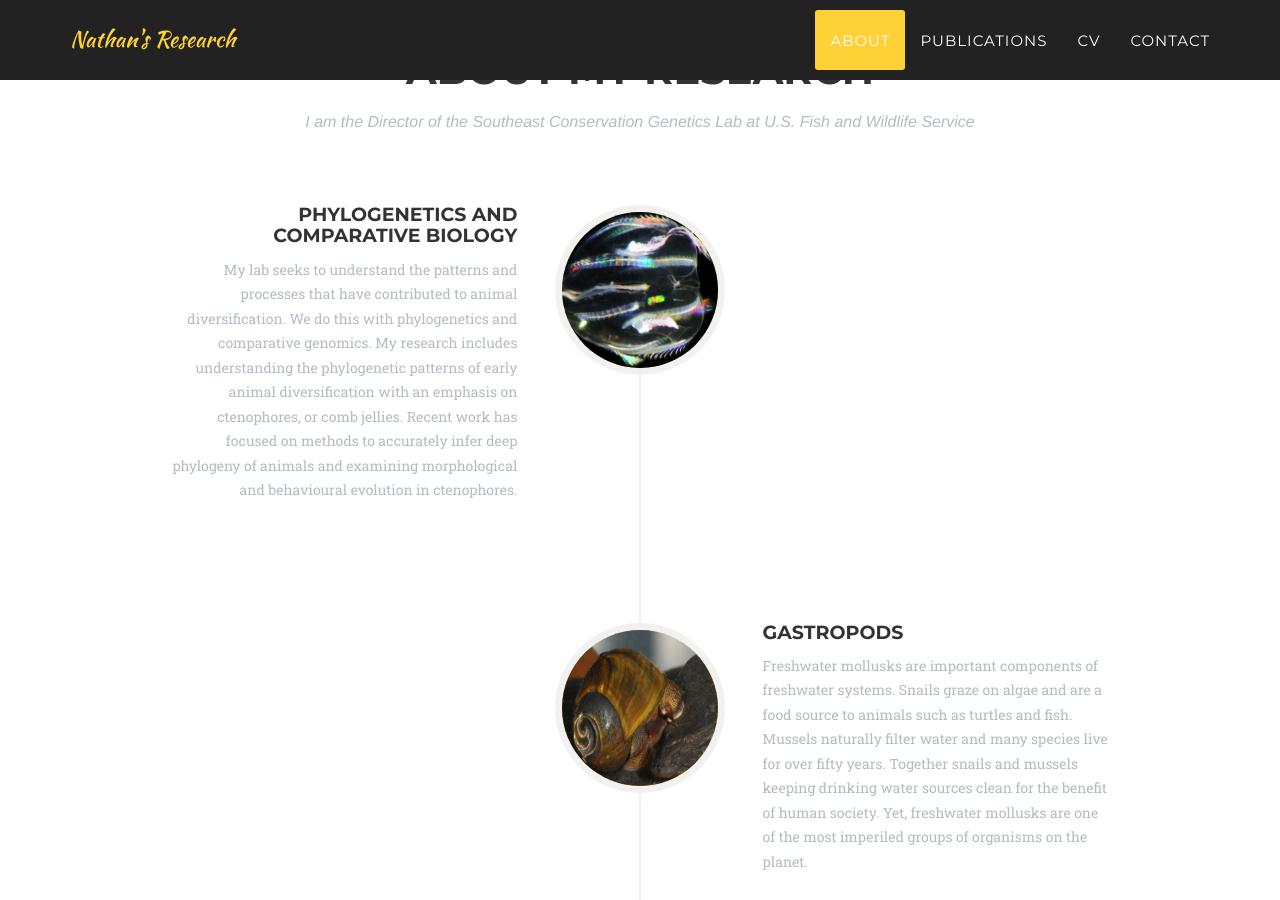
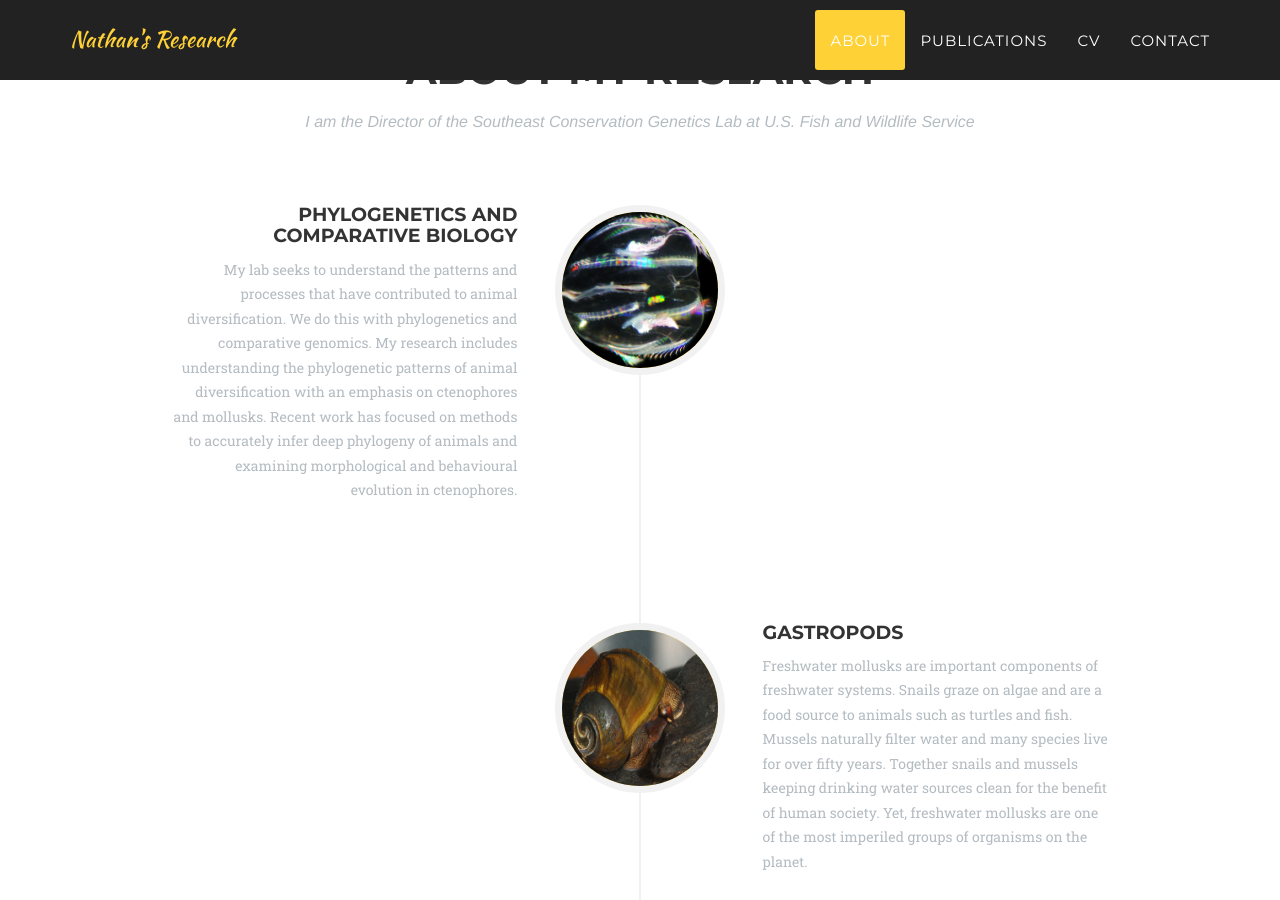
Before and after one commit to NathanWhelan/nathanwhelan.github.io, a Jekyll site: the page built from index.html, in a window 1280 px wide and 900 px high, scrolled down 860 px. Built offline with Jekyll 4.4.1, drawn with Linux system fonts in a browser that asks for light colours; some web fonts are replaced.

Commit message:
Update about.html

```diff
--- a/_includes/about.html
+++ b/_includes/about.html
@@ -19,7 +19,7 @@
                                     <h4>Phylogenetics and Comparative Biology</h4>
                                 </div>
                                 <div class="timeline-body">
-                                    <p class="text-muted">My lab seeks to understand the patterns and processes that have contributed to animal diversification. We do this with phylogenetics and comparative genomics. My research includes understanding the phylogenetic patterns of early animal diversification with an emphasis on ctenophores, or comb jellies. Recent work has focused on methods to accurately infer deep phylogeny of animals and examining morphological and behavioural evolution in ctenophores. </p>
+                                    <p class="text-muted">My lab seeks to understand the patterns and processes that have contributed to animal diversification. We do this with phylogenetics and comparative genomics. My research includes understanding the phylogenetic patterns of animal diversification with an emphasis on ctenophores and mollusks. Recent work has focused on methods to accurately infer deep phylogeny of animals and examining morphological and behavioural evolution in ctenophores. </p>
                                 </div>
                             </div>
                         </li>
```
